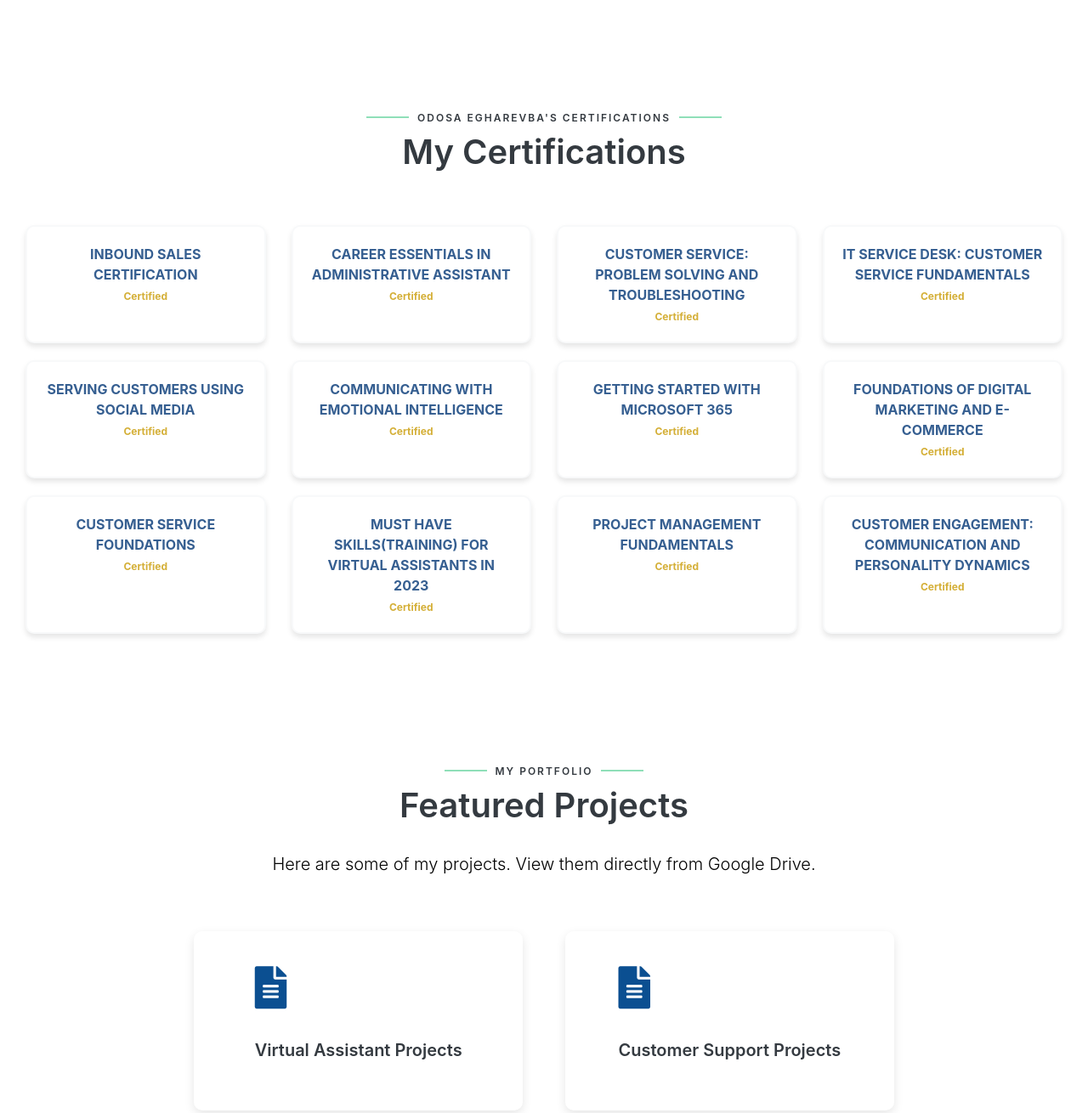
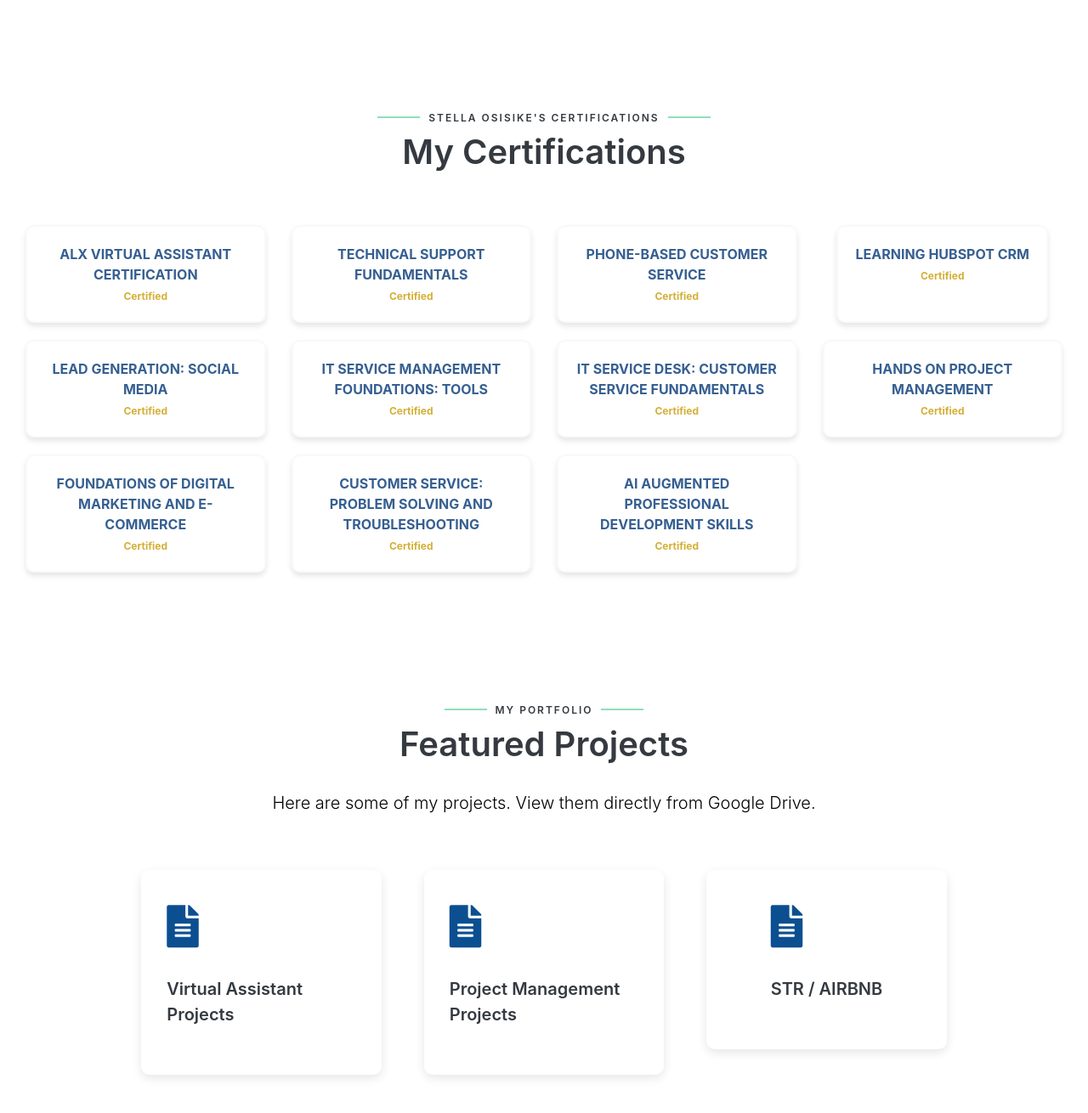
Before and after one commit to freedompraise/StellarVirtualAssistant, a website: page index.html in a window 1280 px wide. Shown: the part 2165-3475 px from the top of the page at 85% size. Drawn offline with nearby package versions, Linux system fonts and the light colour scheme; some packages are replaced by stand-ins of ours; files whose address does not match are found by name.

Commit message:
Update certifications and files

```diff
--- a/index.html
+++ b/index.html
@@ -201,84 +201,78 @@
 		<div class="container">
 			<div class="row justify-content-center">
 				<div class="col-md-12 heading-section text-center ftco-animate mb-5">
-					<span class="subheading">Odosa Egharevba's Certifications</span>
+					<span class="subheading">Stella Osisike's Certifications</span>
 					<h2 class="mb-2">My Certifications</h2>
 				</div>
 			</div>
 			<div class="row">
 				<div class="col-md-6 col-lg-3 d-flex align-self-stretch ftco-animate certification-item">
-					<a href="https://drive.google.com/file/d/144KCRh7CHxdvPnTzfkoFhlAVpABXwh1G/view?usp=sharing"
+					<a href="https://drive.google.com/file/d/1NHtwFkURgVMMvyfWMTimgoMI-48Ugbls/view?usp=sharing"
 						class="certification-link" target="_blank">
-						Inbound Sales Certification
+						ALX Virtual Assistant Certification
 					</a>
 				</div>
 				<div class="col-md-6 col-lg-3 d-flex align-self-stretch ftco-animate certification-item">
-					<a href="https://drive.google.com/file/d/1MgZosAIaODghC2u7hteahtK8pZup4xQ0/view?usp=sharing"
+					<a href="https://drive.google.com/file/d/1MyFI0ENVIFw4Dx-cKe_VGRJLRhbSf8_l/view?usp=sharing"
 						class="certification-link" target="_blank">
-						Career Essentials in Administrative Assistant
+						Technical Support Fundamentals
 					</a>
 				</div>
 				<div class="col-md-6 col-lg-3 d-flex align-self-stretch ftco-animate certification-item">
-					<a href="https://drive.google.com/file/d/1d9kEwQixaSh7292ZozoYNoQbcW7n2LkB/view?usp=sharing"
+					<a href="https://drive.google.com/file/d/1MSJbgmOMXmwXYk5AovLj6YF8AC-i5pCb/view?usp=sharing"
+						class="certification-link" target="_blank">
+						Phone-Based Customer Service
+					</a>
+				</div>
+				<div class="col-md-6 col-lg-3 d-flex align-self-stretch ftco-animate certification-item">
+					<a href="https://drive.google.com/file/d/1MbXZ53XwoWmtWUt-iNUZHJc0bBOeFlQ8/view?usp=sharing"
+						class="certification-link" target="_blank">
+						Learning Hubspot CRM
+					</a>
+				</div>
+				<div class="col-md-6 col-lg-3 d-flex align-self-stretch ftco-animate certification-item">
+					<a href="https://drive.google.com/file/d/1MbYToqidM9lSUqX3nS_4R8SqeTTmxS8t/view?usp=sharing"
+						class="certification-link" target="_blank">
+						Lead Generation: Social Media
+					</a>
+				</div>
+				<div class="col-md-6 col-lg-3 d-flex align-self-stretch ftco-animate certification-item">
+					<a href="https://drive.google.com/file/d/1MoBzvyhm64ZpoT1ddaYh2t6loU5547lo/view?usp=sharing"
+						class="certification-link" target="_blank">
+						IT Service Management Foundations: Tools
+					</a>
+				</div>
+				<div class="col-md-6 col-lg-3 d-flex align-self-stretch ftco-animate certification-item">
+					<a href="https://drive.google.com/file/d/1Mv5uW755z0F0EnJfZaWWHzm0G42KESsa/view?usp=sharing"
+						class="certification-link" target="_blank">
+						IT Service Desk: Customer Service Fundamentals
+					</a>
+				</div>
+				<div class="col-md-6 col-lg-3 d-flex align-self-stretch ftco-animate certification-item">
+					<a href="https://drive.google.com/file/d/1MRKNa4Dt9y3lDMmf2UUmDJTMDxgCRKiW/view?usp=sharing"
+						class="certification-link" target="_blank">
+						Hands on Project Management
+					</a>
+				</div>
+				<div class="col-md-6 col-lg-3 d-flex align-self-stretch ftco-animate certification-item">
+					<a href="https://drive.google.com/file/d/1MyL6kRsdudtlcUV1XKQwfVSEhv6iTQri/view?usp=sharing"
+						class="certification-link" target="_blank">
+						Foundations of Digital Marketing and E-commerce
+					</a>
+				</div>
+				<div class="col-md-6 col-lg-3 d-flex align-self-stretch ftco-animate certification-item">
+					<a href="https://drive.google.com/file/d/1MxxMMMq-2xoGHgfuxNfxUmxU75sBcW-n/view?usp=sharing"
 						class="certification-link" target="_blank">
 						Customer Service: Problem Solving and Troubleshooting
 					</a>
 				</div>
 				<div class="col-md-6 col-lg-3 d-flex align-self-stretch ftco-animate certification-item">
-					<a href="https://drive.google.com/file/d/1njXEsytRtp2M3bs7Az_Cje4FytYriuZq/view?usp=sharing"
+					<a href="https://drive.google.com/file/d/1NH3RICHqnYS9MXJ2WFuxDM4mh7dwwTiq/view?usp=sharing"
 						class="certification-link" target="_blank">
-						IT Service Desk: Customer Service Fundamentals
+						AI Augmented Professional Development Skills
 					</a>
 				</div>
-				<div class="col-md-6 col-lg-3 d-flex align-self-stretch ftco-animate certification-item">
-					<a href="https://drive.google.com/file/d/1bEj2feQw4NFdEn1xDqz_iGlV8wql11Qe/view?usp=sharing"
-						class="certification-link" target="_blank">
-						Serving Customers Using Social Media
-					</a>
-				</div>
-				<div class="col-md-6 col-lg-3 d-flex align-self-stretch ftco-animate certification-item">
-					<a href="https://drive.google.com/file/d/1KdWzZpkZKmlOV8eVc72P21nFBetx9OMo/view?usp=drivesdk"
-						class="certification-link" target="_blank">
-						Communicating with Emotional Intelligence
-					</a>
-				</div>
-				<div class="col-md-6 col-lg-3 d-flex align-self-stretch ftco-animate certification-item">
-					<a href="https://drive.google.com/file/d/1iCXbH-lDuVKbiSbfzHp-S6rTZwwI2xTF/view?usp=sharing"
-						class="certification-link" target="_blank">
-						Getting Started with Microsoft 365
-					</a>
-				</div>
-				<div class="col-md-6 col-lg-3 d-flex align-self-stretch ftco-animate certification-item">
-					<a href="https://drive.google.com/file/d/1C8iGoiKcdWXP9BuHL_0WuM-9JVvJ6rFU/view?usp=sharing"
-						class="certification-link" target="_blank">
-						Foundations of Digital Marketing and E-commerce
-					</a>
-				</div>
-				<div class="col-md-6 col-lg-3 d-flex align-self-stretch ftco-animate certification-item">
-					<a href="https://drive.google.com/file/d/1bLRDhbZO6MMW-L_8Yzl4Y1sB-ZDkHc9t/view?usp=sharing"
-						class="certification-link" target="_blank">
-						Customer Service Foundations
-					</a>
-				</div>
-				<div class="col-md-6 col-lg-3 d-flex align-self-stretch ftco-animate certification-item">
-					<a href="https://drive.google.com/file/d/19DWbqLSeotBi89omsUy1l3IptAXkgJWI/view"
-						class="certification-link" target="_blank">
-						Must Have Skills(Training) for Virtual Assistants in 2023
-					</a>
-				</div>
-				<div class="col-md-6 col-lg-3 d-flex align-self-stretch ftco-animate certification-item">
-					<a href="https://drive.google.com/file/d/1Q0yDn4jU8PXWXmzCxrh50nBGeeYakFyz/view"
-						class="certification-link" target="_blank">
-						Project Management Fundamentals
-					</a>
-				</div>
-				<div class="col-md-6 col-lg-3 d-flex align-self-stretch ftco-animate certification-item">
-					<a href="https://drive.google.com/file/d/1amm0cjwqWEc_k6UCZNmFTNoJl9KAHiAR/view"
-						class="certification-link" target="_blank">
-						Customer Engagement: Communication and
-						Personality Dynamics
-					</a>
-				</div>
+
 			</div>
 	</section>
 
@@ -294,9 +288,9 @@
 				</div>
 			</div>
 			<div class="row justify-content-center">
-				<div class="col-md-6 col-lg-4 mb-4 ftco-animate">
+				<div class="col-md-4 col-lg-3 mb-4 ftco-animate">
 					<div class="portfolio-file">
-						<a href="https://drive.google.com/file/d/1B7s843iXBRnjrUH7Vm09d9VWDcvnPrT0/view?usp=sharing"
+						<a href="https://drive.google.com/file/d/1Rt6dYPs5zNRzrCIySFlUPLVsy6kjUsL4/view?usp=sharing"
 							target="_blank">
 							<div class="file-icon">
 								<i class="fas fa-file-alt"></i>
@@ -305,19 +299,29 @@
 						</a>
 					</div>
 				</div>
-				<div class="col-md-6 col-lg-4 mb-4 ftco-animate">
+				<div class="col-md-4 col-lg-3 mb-4 ftco-animate">
 					<div class="portfolio-file">
-						<a href="https://drive.google.com/file/d/1B7bxtXMxukoGxt2A8j8Bk6ivPVma1LdH/view?usp=sharing"
+						<a href="https://drive.google.com/file/d/1LxKQpSPAaxCoVTySIXHur6dUKqf1tA10/view?usp=sharing"
 							target="_blank">
 							<div class="file-icon">
 								<i class="fas fa-file-alt"></i>
 							</div>
-							<h4 class="file-title">Customer Support Projects</h4>
+							<h4 class="file-title">Project Management Projects</h4>
+						</a>
+					</div>
+				</div>
+				<div class="col-md-4 col-lg-3 mb-4 ftco-animate">
+					<div class="portfolio-file">
+						<a href="https://drive.google.com/file/d/1hukaddqBmzhc1s4mDi9ZlsGz7UwgZM9t/view?usp=sharing"
+							target="_blank">
+							<div class="file-icon">
+								<i class="fas fa-file-alt"></i>
+							</div>
+							<h4 class="file-title">STR / AIRBNB</h4>
 						</a>
 					</div>
 				</div>
 			</div>
-		</div>
 	</section>
 
 	<section class="ftco-section text-white py-5" id="hire">
```
Also changed, not shown: images/realtor.png (added).
